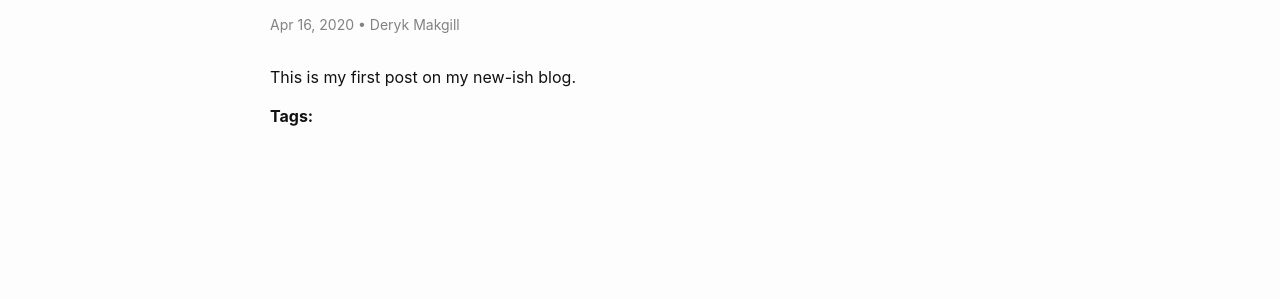
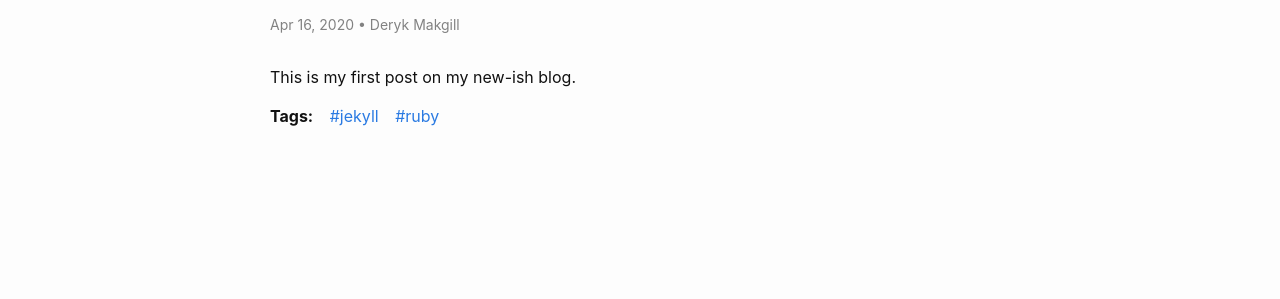
Before and after one commit to derykmakgill/krawisz, a Jekyll site: the page built from _posts/2020-04-16-hello.md, in a window 1280 px wide. Shown: the part 141-440 px from the top of the page. Built offline with Jekyll 4.4.1, drawn with Linux system fonts in a browser that asks for light colours.

Commit message:
Update 2020-04-16-hello.md

```diff
--- a/_posts/2020-04-16-hello.md
+++ b/_posts/2020-04-16-hello.md
@@ -2,6 +2,10 @@
 layout: post
 title: Hello, world!
 author: Deryk Makgill
+categories: jekyll update
+tags:
+- jekyll
+- ruby
 ---
 
 This is my first post on my new-ish blog.
```
